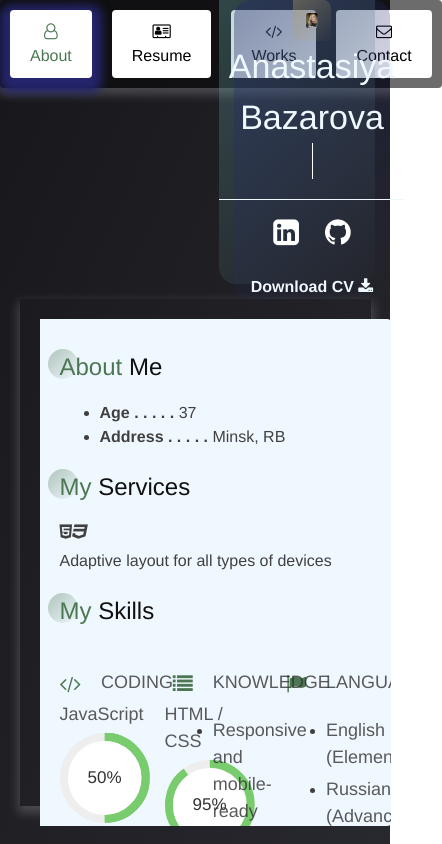
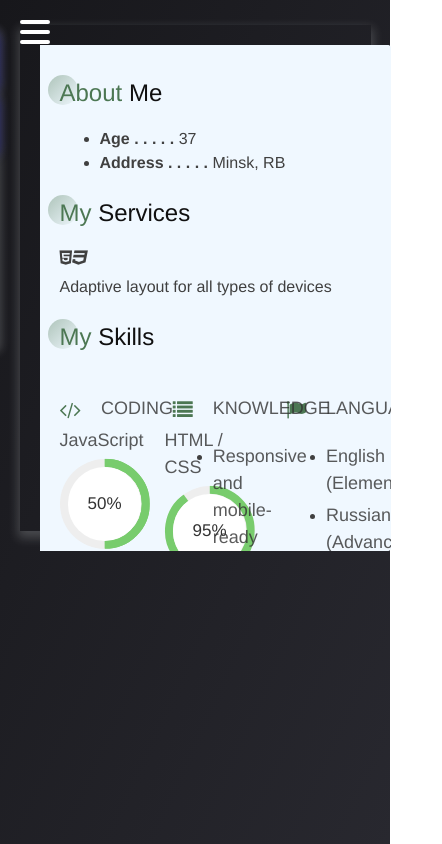
Before and after one commit to BazarovaAnastasiya/CV, a plain HTML site: page index.html in a window 390 px wide. Shown: the whole page, 442 px wide, since content can reach past the window. Drawn offline with Linux system fonts and the light colour scheme.

Commit message:
fix: html

```diff
--- a/index.css
+++ b/index.css
@@ -266,7 +266,17 @@ select {
   text-decoration: none;
   margin: 0 auto;
 }
-
+.home-card__profile{
+    display: grid;
+    grid-template-columns: 60%;
+}
+.home-card__profile .profile__photo{
+width: 30%;
+border-radius: 50%;
+}
+.home-card__profile a{
+color: #101010;
+}
 .card-wrap {
   width: 100%;
 }
@@ -623,18 +633,97 @@ font-size: 0;}
     }
     .header{
         position: fixed;
-        left: 0;
+       transform: translateX(-100%);
+       left: 0;
+       transition: all 0.5s;
     }
-    .tabs__nav{
-        flex-direction: row;
+     .header.active{
+     transform: translateX(100%);
+        z-index: 99999999;
     }
+
     .card-started{
-        align-self: flex-end;
-        height: 20%;
-        width: 40%;
+       display: none;
     }
-    .card-started .profile__photo{
-        height: 20%;
-        width: 20%;
-    }
+    .burger {
+    position: relative;
+    left: 20px;
+    top: 20px;
+    width: 30px;
+    height: 25px;
+    cursor: pointer;
+    z-index: 99;
+  }
+
+  .burger span,
+  .burger span:before,
+  .burger span:after {
+    width: 100%;
+    position: absolute;
+    height: 4px;
+    background: #fff;
+    display: block;
+    -webkit-transition: 0.3s;
+    -o-transition: 0.3s;
+    transition: 0.3s;
+    border-radius: 5px;
+  }
+
+  .burger span:before {
+    content: "";
+    top: -10px;
+    -webkit-transition: top 300ms 300ms, -webkit-transform 300ms cubic-bezier(0.23, 1, 0.32, 1);
+    transition: top 300ms 300ms, -webkit-transform 300ms cubic-bezier(0.23, 1, 0.32, 1);
+    -o-transition: top 300ms 300ms, transform 300ms cubic-bezier(0.23, 1, 0.32, 1);
+    transition: top 300ms 300ms, transform 300ms cubic-bezier(0.23, 1, 0.32, 1);
+    transition: top 300ms 300ms, transform 300ms cubic-bezier(0.23, 1, 0.32, 1), -webkit-transform 300ms cubic-bezier(0.23, 1, 0.32, 1);
+  }
+
+  .burger span {
+    top: 10px;
+  }
+
+  .burger span:after {
+    content: "";
+    bottom: -10px;
+    -webkit-transition: bottom 300ms 300ms, -webkit-transform 300ms cubic-bezier(0.23, 1, 0.32, 1);
+    transition: bottom 300ms 300ms, -webkit-transform 300ms cubic-bezier(0.23, 1, 0.32, 1);
+    -o-transition: bottom 300ms 300ms, transform 300ms cubic-bezier(0.23, 1, 0.32, 1);
+    transition: bottom 300ms 300ms, transform 300ms cubic-bezier(0.23, 1, 0.32, 1);
+    transition: bottom 300ms 300ms, transform 300ms cubic-bezier(0.23, 1, 0.32, 1), -webkit-transform 300ms cubic-bezier(0.23, 1, 0.32, 1);
+  }
+
+  .burger span.active:before {
+    content: "";
+    /* width: 20px;
+    height: 2px; */
+    top: 0px;
+    -webkit-transform: rotate(45deg);
+    -ms-transform: rotate(45deg);
+    transform: rotate(45deg);
+    -webkit-transition: top 300ms, -webkit-transform 300ms 300ms cubic-bezier(0.68, -0.55, 0.265, 1.55);
+    transition: top 300ms, -webkit-transform 300ms 300ms cubic-bezier(0.68, -0.55, 0.265, 1.55);
+    -o-transition: top 300ms, transform 300ms 300ms cubic-bezier(0.68, -0.55, 0.265, 1.55);
+    transition: top 300ms, transform 300ms 300ms cubic-bezier(0.68, -0.55, 0.265, 1.55);
+    transition: top 300ms, transform 300ms 300ms cubic-bezier(0.68, -0.55, 0.265, 1.55), -webkit-transform 300ms 300ms cubic-bezier(0.68, -0.55, 0.265, 1.55);
+  }
+
+  .burger span.active:after {
+    content: "";
+    /* width: 20px;
+    height: 2px; */
+    bottom: 0;
+    -webkit-transform: rotate(-45deg);
+    -ms-transform: rotate(-45deg);
+    transform: rotate(-45deg);
+    -webkit-transition: bottom 300ms, -webkit-transform 300ms 300ms cubic-bezier(0.68, -0.55, 0.265, 1.55);
+    transition: bottom 300ms, -webkit-transform 300ms 300ms cubic-bezier(0.68, -0.55, 0.265, 1.55);
+    -o-transition: bottom 300ms, transform 300ms 300ms cubic-bezier(0.68, -0.55, 0.265, 1.55);
+    transition: bottom 300ms, transform 300ms 300ms cubic-bezier(0.68, -0.55, 0.265, 1.55);
+    transition: bottom 300ms, transform 300ms 300ms cubic-bezier(0.68, -0.55, 0.265, 1.55), -webkit-transform 300ms 300ms cubic-bezier(0.68, -0.55, 0.265, 1.55);
+  }
+
+  .burger span.active {
+    background: transparent;
+  }
 }
--- a/index.html
+++ b/index.html
@@ -30,7 +30,8 @@
         <li></li>
       </ul>
     </div>
-
+    <!-- burger menu -->
+    <div class="burger" bis_skin_checked="1"> <span></span> </div>
     <!--
 			Container
 		-->
@@ -45,6 +46,12 @@
         <div class="menu">
           <nav class="menu__tabs tabs">
             <ul class="tabs__nav">
+              <li class="tabs__nav-btn active" type="button" data-type="#home-card">
+                <a href="#about-card">
+                  <span class="icon fa fa fa-home" aria-hidden="true"></span>
+                  <span class="link">Home</span>
+                </a>
+              </li>
               <li class="tabs__nav-btn active" type="button" data-type="#about-card">
                 <a href="#about-card">
                   <span class="icon fa fa-user-o" aria-hidden="true"></span>
@@ -118,6 +125,52 @@
       </div>
 
       <div class="card">
+        <!--
+          Home - card
+         -->
+        <div class="card__inner tabs__content-item active" id="home-card">
+          <div class="card-wrap">
+            <div class="content home">
+              <div class="home-card__card-started">
+
+                <!--
+              				Home - card	Profile
+              				-->
+                <div class="home-card__profile no-photo">
+
+                  <!-- profile image -->
+                  <div class="profile__photo">
+                    <img src="images/profile.jpg" alt="">
+                  </div>
+                  <div class="wrapp">
+                    <!-- profile titles -->
+                    <div class="title ">Anastasiya Bazarova</div>
+                    <!--<div class="subtitle">Web Designer</div>-->
+                    <div class="subtitle typed-text">HTML Deweloper</div>
+                  </div>
+                  <div class="wrapp">
+                    <!-- profile socials -->
+                    <div class="social">
+                      <a target="_blank" href="https://www.linkedin.com/in/anastasiya-bazarova-9a9043172/"
+                        title="linkedin"><span class="fa fa-linkedin-square">
+                        </span></a>
+                      <a target="_blank" href="https://github.com/BazarovaAnastasiya" title="github"><span
+                          class="fa fa-github"></span></a>
+                    </div>
+
+                    <!-- profile buttons -->
+                    <div class="lnks">
+                      <a href="CV.pdf" download class="download-lnk">
+                        <span class="text">Download CV</span>
+                        <span class="fa fa-download"></span>
+                      </a>
+                    </div>
+                  </div>
+                </div>
+              </div>
+            </div>
+          </div>
+        </div>
         <!--
       				Card - About
       			-->
--- a/js/scripts.js
+++ b/js/scripts.js
@@ -75,3 +75,13 @@ function RemoveError(input) {
 function emailTest(input) {
   return !/^\w+([\.-]?\w+)*@(\w+[\.-]?\w+)*(\.\w{2,8})+$/.test(input.value);
 }
+
+
+
+const burgerBtn = document.querySelector('.burger')
+if (burgerBtn) {
+  burgerBtn.addEventListener('click', function () {
+    document.querySelector('.burger span').classList.toggle('active');
+    document.querySelector('.header').classList.toggle("active");
+  })
+}
```
